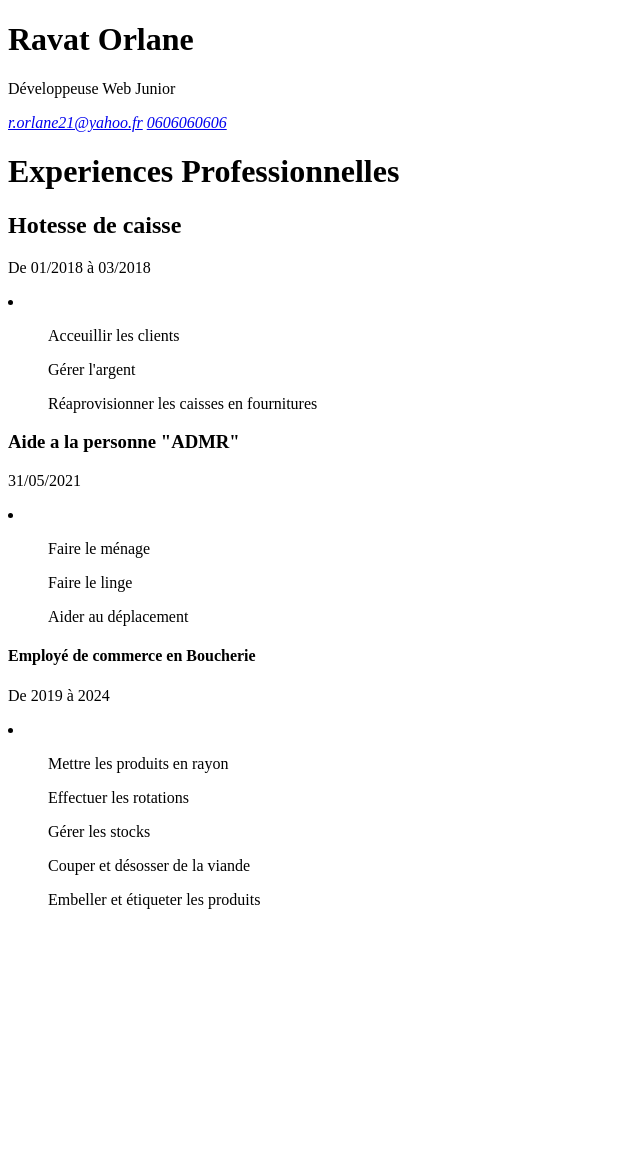
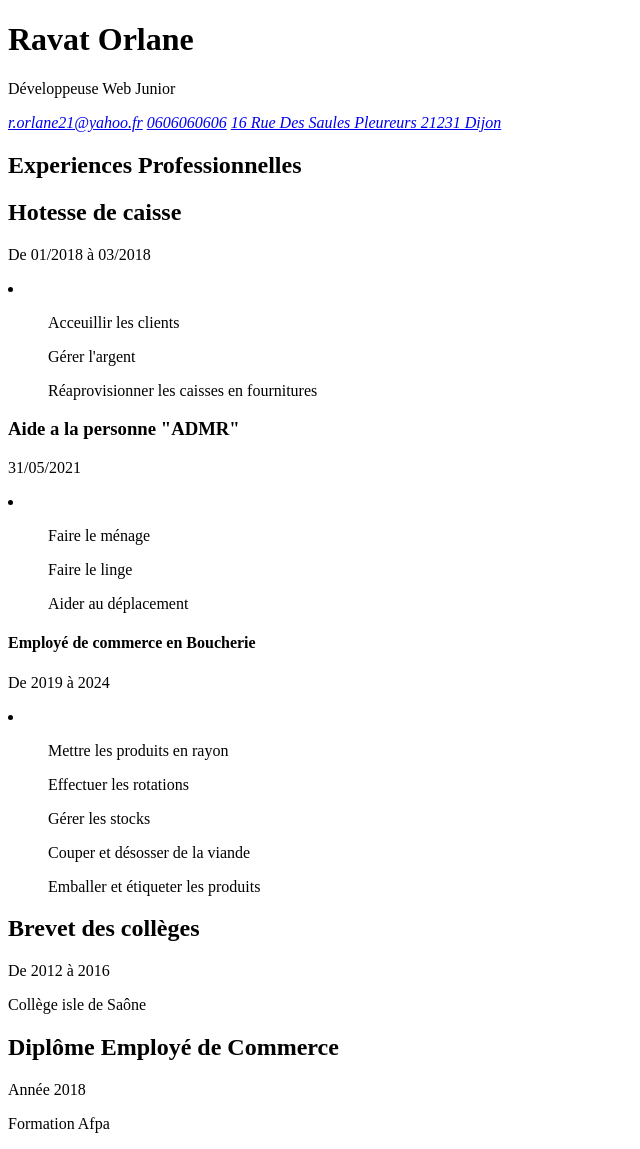
Before and after one commit to Wolfy071298/Mon-CV, a plain HTML site: page index.html in a window 1280 px wide. Shown: the whole page, without its empty margins (0-640 px from the left). Before the commit the page ends 925 px from the top, so only its background shows below. Drawn offline with Linux system fonts and the light colour scheme.

Commit message:
ajout_diplome_et_formation

```diff
--- a/index.html
+++ b/index.html
@@ -12,10 +12,11 @@
         <address>
             <a href="mailto: r.orlane21@yahoo.fr">r.orlane21@yahoo.fr</a>
             <a href="tel:"0606060606>0606060606</a>
-            <a href="16 Rue Des Paules Pleureurs 21231 Dijon"></a>
+            <a href="16 Rue Des Saules Pleureurs 21231 Dijon">16 Rue Des Saules Pleureurs 21231 Dijon</a>
         </address>
     </header>
     <main>
+        <section>
             <div>
              <h1>Experiences Professionnelles</h1>
                  <h2>Hotesse de caisse</h2>
@@ -43,10 +44,20 @@
                             <ul>Effectuer les rotations</ul>
                             <ul>Gérer les stocks</ul>
                             <ul>Couper et désosser de la viande</ul>
-                <ul>Embeller et étiqueter les produits</ul>
+                            <ul>Emballer et étiqueter les produits</ul>
                          </li>
              </div>
-
+        </section>
+        <section>
+            <div>
+                <h1>Brevet des collèges</h1>
+                    <p>De 2012 à 2016</p>
+                    <p>Collège isle de Saône</p>
+                <h2>Diplôme Employé de Commerce</h2>
+                    <p>Année 2018</p>
+                    <p>Formation Afpa</p>
+            </div>
+        </section>
 
     </main>
 </body>
```
Lines whose indentation alone changed are shown as unchanged.
